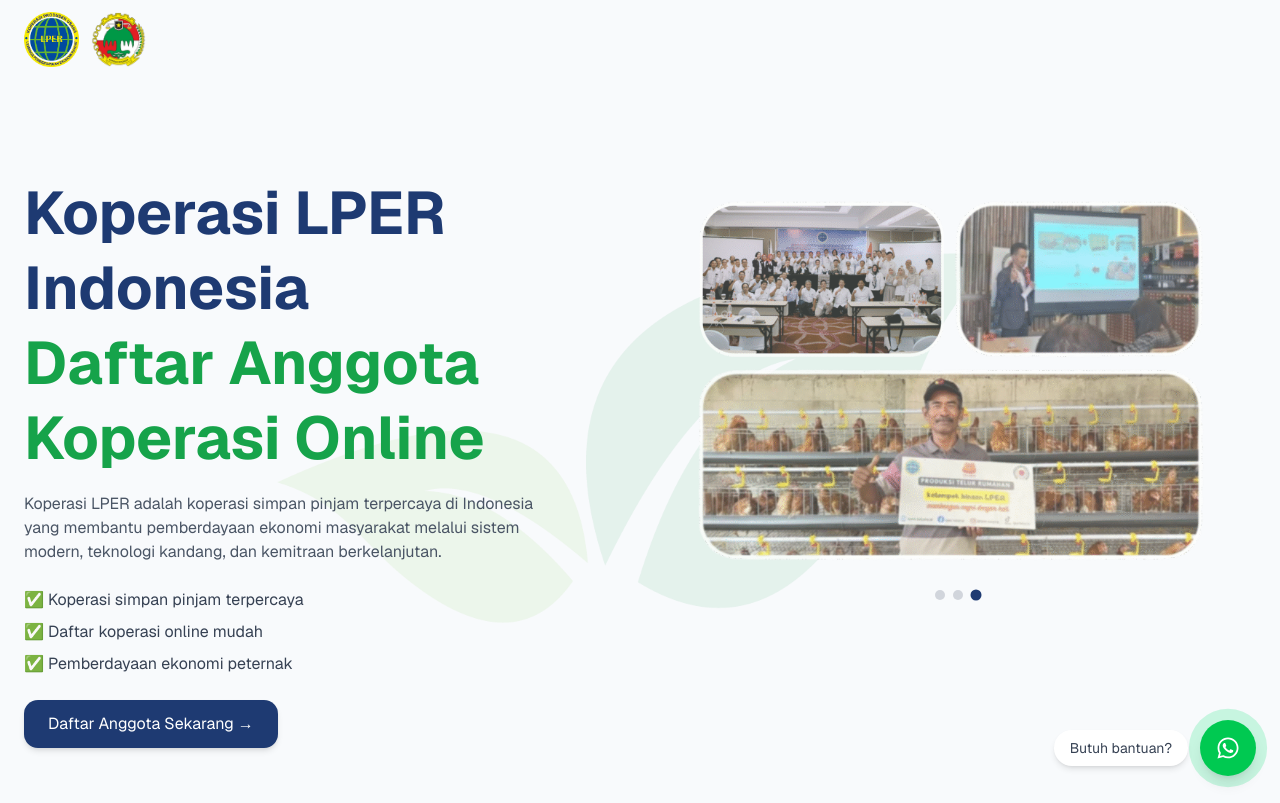
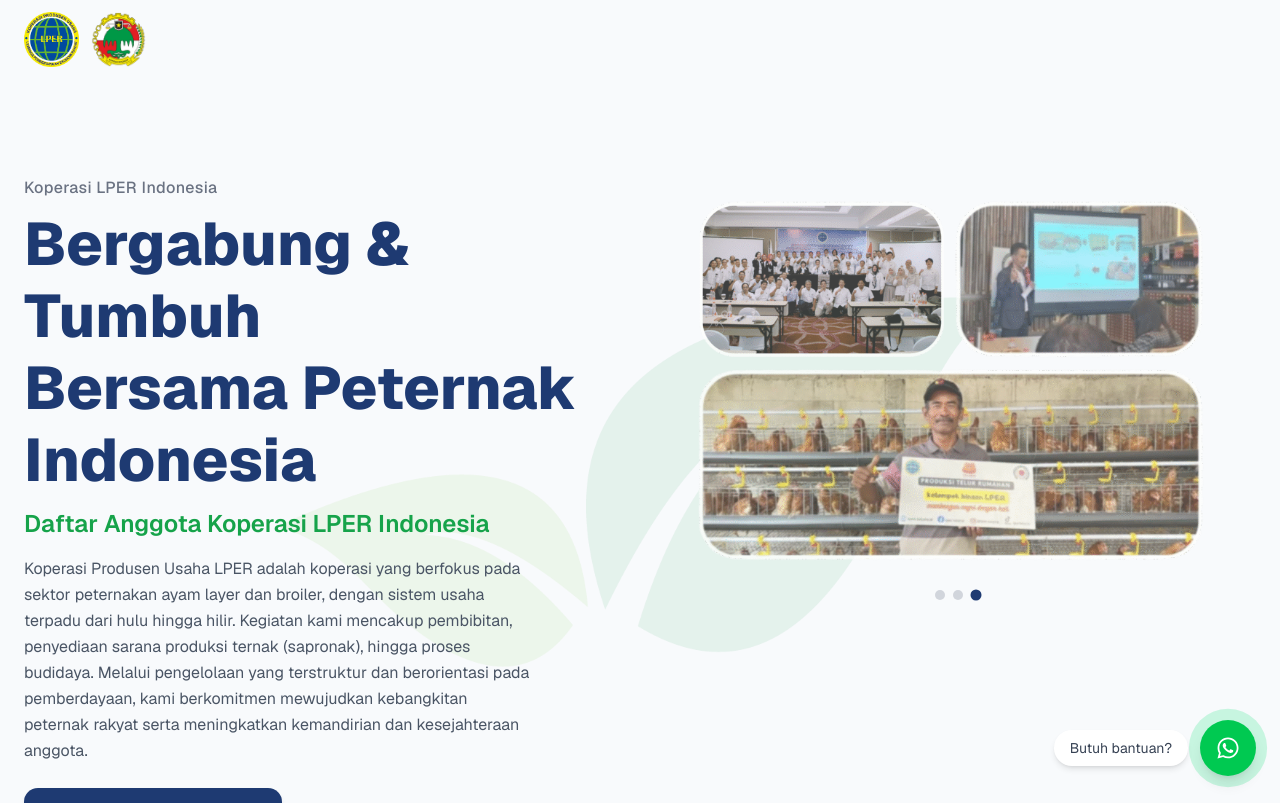
Before and after one commit to elfauzans/daftar-lper, a Next.js app: page / in a window 1280 px wide. Shown: the top 803 px of the page. Built offline with nearby package versions, Linux system fonts and the light colour scheme; no server answers.

Commit message:
rev hero

```diff
--- a/components/Hero.tsx
+++ b/components/Hero.tsx
@@ -28,38 +28,40 @@ export default function Hero() {
       </div>
 
       <div className="max-w-7xl mx-auto grid md:grid-cols-2 gap-6 md:gap-10 items-start relative z-10 pb-32">
-        {/* ================= TEXT ================= */}
         <motion.div
           initial={{ opacity: 0, y: 30 }}
           animate={{ opacity: 1, y: 0 }}
           className="text-center md:text-left mt-6 md:mt-16"
         >
-          {/* 🔥 H1 SEO */}
-          <h1 className="text-3xl sm:text-5xl md:text-6xl font-bold leading-tight mb-4 text-[#1e3a72]">
-            Koperasi LPER Indonesia <br />
-            <span className="text-[#16a34a]">
-              Daftar Anggota Koperasi Online
-            </span>
+          {/* LABEL */}
+          <p className="text-sm sm:text-base font-medium text-gray-500 mb-2 tracking-wide">
+            Koperasi LPER Indonesia
+          </p>
+
+          {/* HEADLINE */}
+          <h1 className="text-4xl sm:text-5xl md:text-6xl font-extrabold leading-[1.2] text-[#1e3a72] mb-3">
+            Bergabung & Tumbuh <br />
+            Bersama Peternak Indonesia
           </h1>
 
-          {/* 🔥 DESCRIPTION SEO */}
-          <p className="text-gray-600 mb-6 text-sm sm:text-base max-w-lg">
-            Koperasi LPER adalah koperasi simpan pinjam terpercaya di Indonesia
-            yang membantu pemberdayaan ekonomi masyarakat melalui sistem modern,
-            teknologi kandang, dan kemitraan berkelanjutan.
+          {/* SUB HEADLINE (HIGHLIGHT) */}
+          <h2 className="text-lg sm:text-xl md:text-2xl font-semibold text-[#16a34a] mb-4">
+            Daftar Anggota Koperasi LPER Indonesia
+          </h2>
+
+          <p className="text-gray-600 mb-6 text-sm sm:text-base max-w-lg leading-relaxed">
+            Koperasi Produsen Usaha LPER adalah koperasi yang berfokus pada
+            sektor peternakan ayam layer dan broiler, dengan sistem usaha
+            terpadu dari hulu hingga hilir. Kegiatan kami mencakup pembibitan,
+            penyediaan sarana produksi ternak (sapronak), hingga proses
+            budidaya. Melalui pengelolaan yang terstruktur dan berorientasi pada
+            pemberdayaan, kami berkomitmen mewujudkan kebangkitan peternak
+            rakyat serta meningkatkan kemandirian dan kesejahteraan anggota.
           </p>
 
-          {/* 🔥 KEYWORD BOOST */}
-          <div className="space-y-2 mb-6 text-gray-700 text-sm sm:text-base">
-            <p>✅ Koperasi simpan pinjam terpercaya</p>
-            <p>✅ Daftar koperasi online mudah</p>
-            <p>✅ Pemberdayaan ekonomi peternak</p>
-          </div>
-
-          {/* CTA */}
           <a
             href="#daftar"
-            className="inline-block bg-[#1e3a72] text-white px-6 py-3 rounded-xl hover:bg-[#16305f] transition shadow-md"
+            className="inline-block bg-[#1e3a72] text-white px-6 py-3 rounded-xl hover:bg-[#16305f] transition shadow-md font-medium"
           >
             Daftar Anggota Sekarang →
           </a>
```
